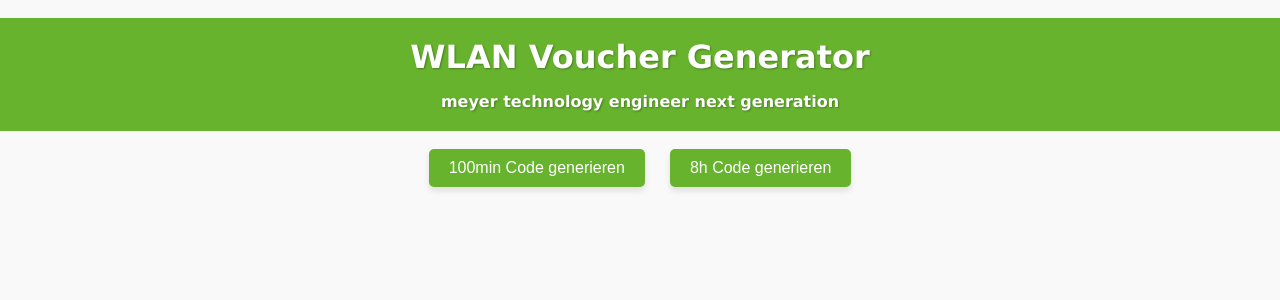
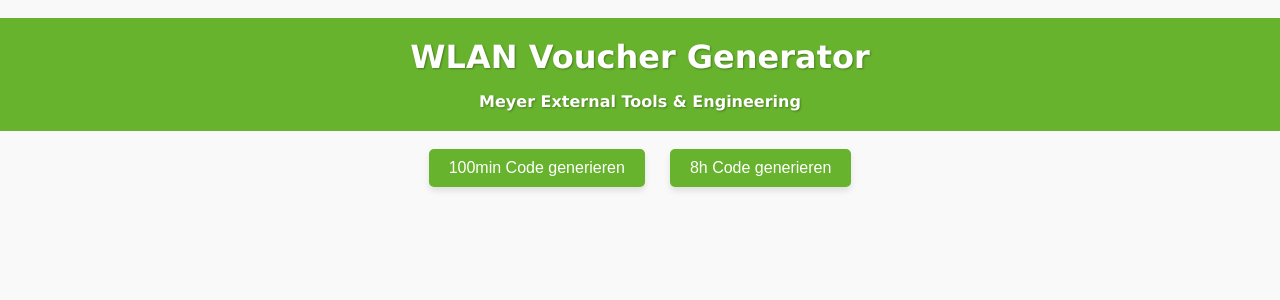
Before and after one commit to mexterng/VoucherGenerator, a Flask app: page / in a window 1280 px wide. Shown: the part 373-673 px from the top of the page. Run offline with Flask 3, Linux system fonts and the light colour scheme.

Commit message:
Update acronym

```diff
--- a/templates/index.html
+++ b/templates/index.html
@@ -11,7 +11,7 @@
     <img id="logo" alt="Mexterng" src="{{ url_for('static', filename='logo_small.png') }}">
     <header>
         <h1>WLAN Voucher Generator</h1>
-        <h2>meyer technology engineer next generation</h2>
+        <h2>Meyer External Tools & Engineering</h2>
     </header>
     <main>
         <button class="generateButton" duration="100min">100min Code generieren</button>
```
